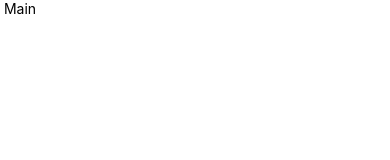
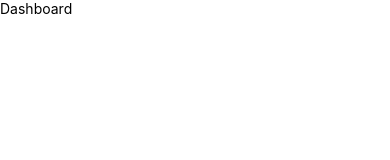
Before and after one commit to tjdesigner/FinorMobile, a React Native app: screen / in a window 390 px wide. Shown: the top 160 px of the page. Built offline with nearby package versions, Linux system fonts and the light colour scheme.

Commit message:
feat: add file style to app and create dashboard component

```diff
--- a/src/App.tsx
+++ b/src/App.tsx
@@ -1,17 +1,17 @@
 import React, { FC } from 'react'
-import { View, Text, SafeAreaView, StatusBar } from 'react-native'
+import { StatusBar, Platform } from 'react-native'
 import { ThemeProvider } from 'styled-components'
 
 import theme from './global/styles/theme'
+import { SafeAreaMainView } from './global/styles/app'
+import Dashboard from './screens/Dashboard'
 
 const App: FC = () => (
   <ThemeProvider theme={theme}>
-    <StatusBar backgroundColor='rgba(0,0,0,0.3)' translucent={true} barStyle='default' />
-    <SafeAreaView>
-      <View>
-        <Text> Main </Text>
-      </View>
-    </SafeAreaView>
+    <StatusBar backgroundColor='rgba(0,0,0,0.1)' translucent={true} barStyle='default' />
+    <SafeAreaMainView whatPlatform={Platform.OS}>
+      <Dashboard />
+    </SafeAreaMainView>
   </ThemeProvider>
 )
 
--- /dev/null
+++ b/src/global/styles/app.ts
@@ -0,0 +1,13 @@
+import { StatusBar } from 'react-native'
+import styled from 'styled-components/native'
+import theme from './theme'
+
+interface PlatformProps {
+    whatPlatform: string
+}
+
+export const SafeAreaMainView = styled.SafeAreaView<PlatformProps>`
+    flex: 1;
+    background: ${theme.colors.shape};
+    padding-top: ${props => props.whatPlatform === 'android' ? StatusBar.currentHeight: 0};
+`
--- a/src/global/styles/theme.ts
+++ b/src/global/styles/theme.ts
@@ -14,5 +14,36 @@ export default {
         background: '#F0F2F5',
         title: '#000000',
         text: '#333333',
+    },
+
+    margins: {
+        small: '4px',
+        medium: '8px',
+        large: '16px',
+        xLarge: '24px',
+        xxLarge: '32px',
+        xxxLarge: '40px'
+    },
+
+    paddings: {
+        small: '4px',
+        medium: '8px',
+        large: '16px',
+        xLarge: '24px',
+        xxLarge: '32px',
+        xxxLarge: '40px'
+    },
+
+    fontsSize: {
+        small: '10px',
+        medium: '16px',
+        large: '24px',
+        xLarge: '32px',
+        xxLarge: '40px',
+    },
+
+    fontsWeight: {
+        initial: '400',
+        bold: 'bold',
     }
 }
--- /dev/null
+++ b/src/screens/Dashboard/index.tsx
@@ -0,0 +1,15 @@
+import React, { FC } from "react"
+
+import { Container, Title } from './styles'
+
+const Dashboard: FC = () => {
+    return (
+        <Container>
+            <Title>
+                Dashboard
+            </Title>
+        </Container>
+    )
+}
+
+export default Dashboard
--- /dev/null
+++ b/src/screens/Dashboard/styles.ts
@@ -0,0 +1,9 @@
+import styled from 'styled-components/native'
+
+export const Container = styled.View`
+    flex:1;
+`
+
+export const Title = styled.Text`
+    color: #000;
+`
```
